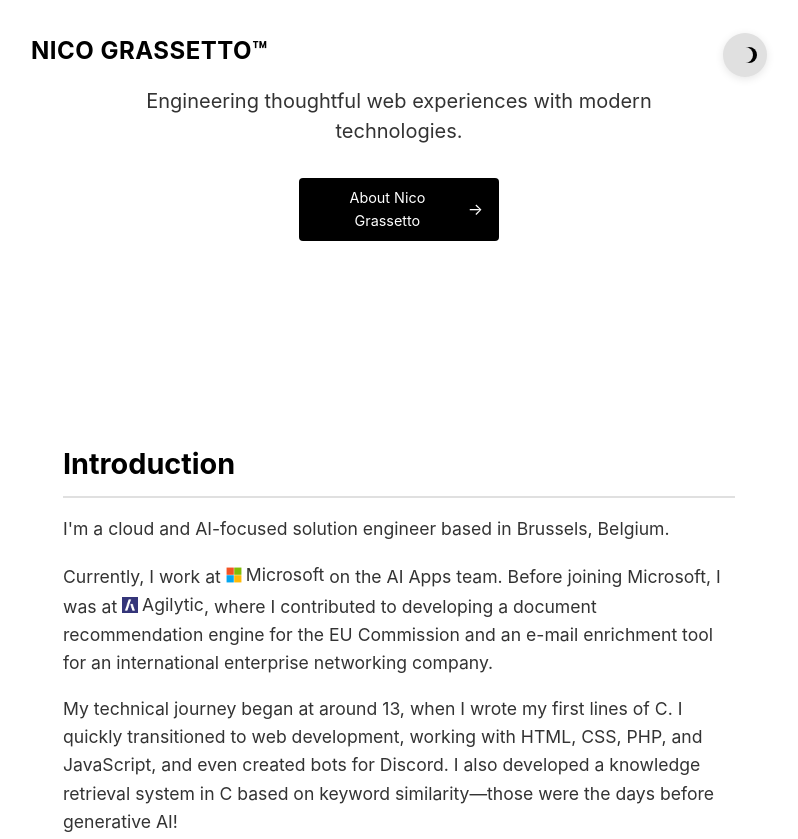
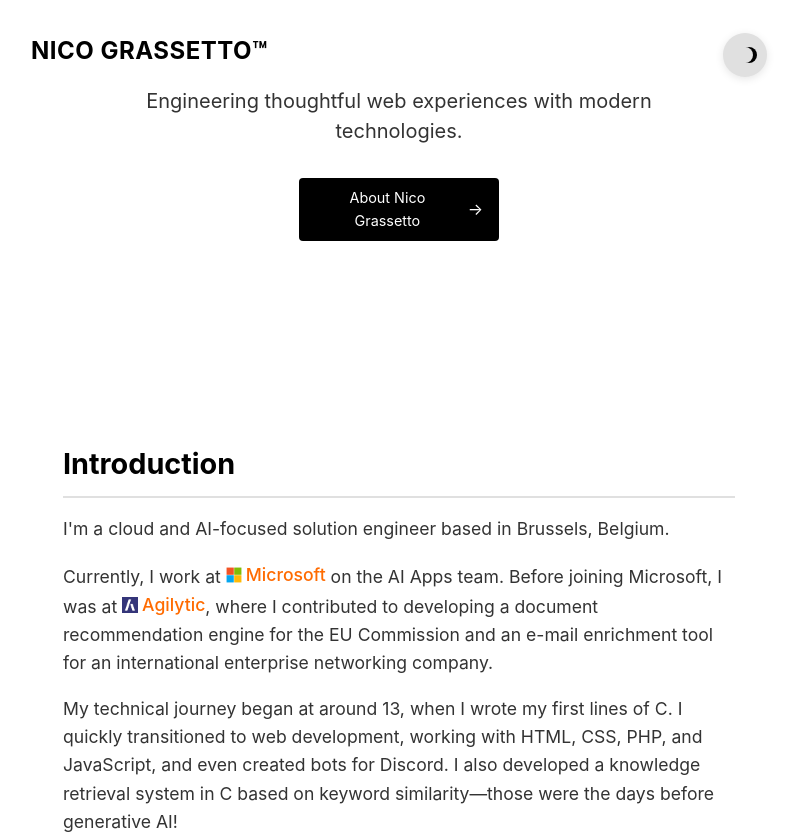
Before and after one commit to NicoGrassetto/nico-grassetto-blog, an Astro site in the folder proper-planet/: page /nico-grassetto-blog/about in a window 1280 px wide. Shown: the top 839 px of the page, without its empty margins (241-1039 px from the left). Built offline with nearby package versions, Linux system fonts and the light colour scheme; Astro itself is replaced by a stand-in of ours.

Commit message:
Add link styles to content section for improved visibility and interaction

```diff
--- a/proper-planet/src/pages/about.astro
+++ b/proper-planet/src/pages/about.astro
@@ -317,6 +317,17 @@ const companyLogos = {
 	object-fit: contain;
 }
 
+/* Adding styles for links */
+.content-section a {
+	color: #ff6b00;
+	font-weight: 500;
+	text-decoration: none;
+}
+
+.content-section a:hover {
+	text-decoration: underline;
+}
+
 @media (max-width: 768px) {
 	.about-section {
 		padding: 1.5rem;
```
